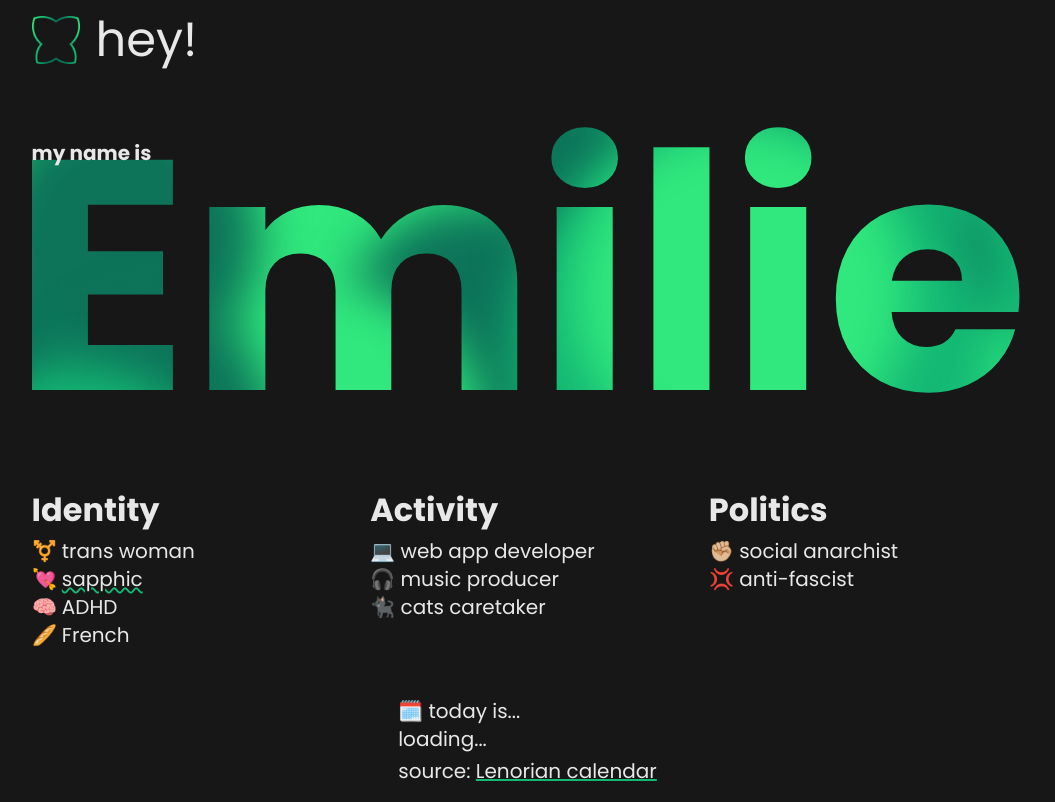
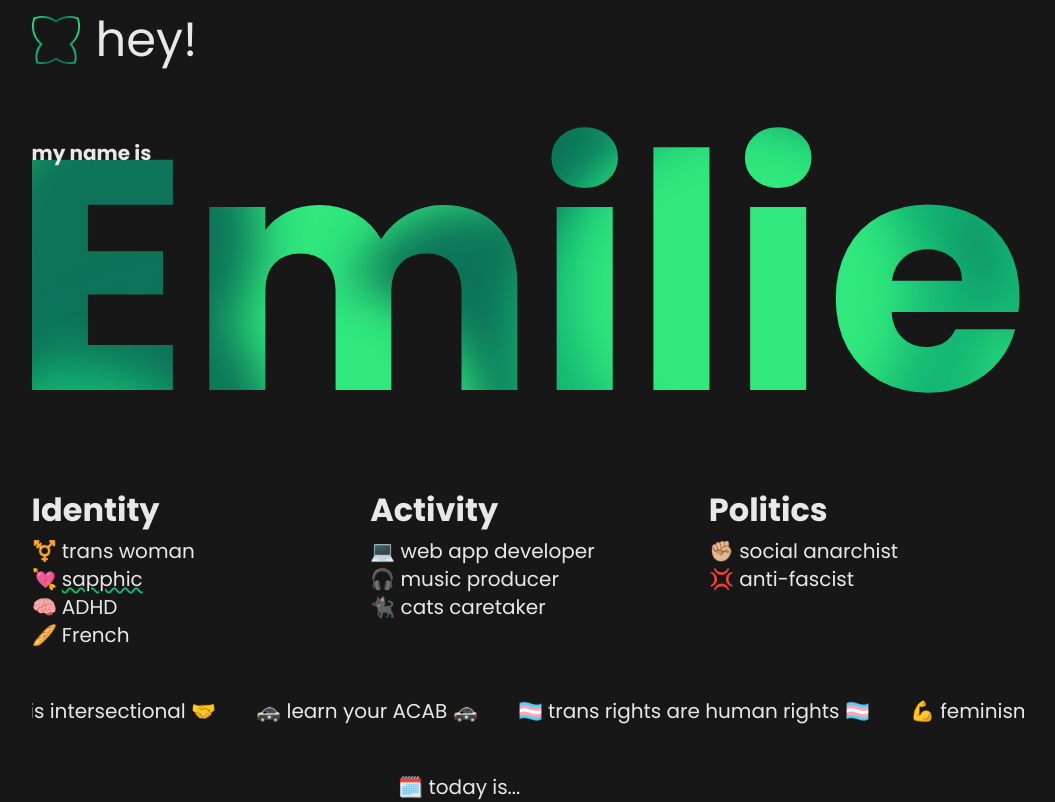
Before and after one commit to emnificent/emnific, a SvelteKit app: page / in a window 1280 px wide. Shown: the top 802 px of the page, without its empty margins (105-1160 px from the left). Built offline with nearby package versions, Linux system fonts and the light colour scheme; no server answers; a web font is replaced by a local one.

Commit message:
feat: add Tickertape of causes

```diff
--- /dev/null
+++ b/src/lib/components/Tickertape.svelte
@@ -0,0 +1,63 @@
+<script>
+  const causes = [
+    '💲 eat the rich 💲',
+    '🚓 learn your ACAB 🚓',
+    '🇵🇸 free Palestine 🇵🇸',
+    '✊🏿 black lives matter ✊🏿',
+    '💪 feminism is for everybody 💪',
+    '🏳️‍⚧️ trans rights are human rights 🏳️‍⚧️',
+    '🏩 sex work is real work 🏩',
+    '⚕️ abortion is healthcare ⚕️',
+    '🌳 save the planet 🌳',
+    '🤝 the future is intersectional 🤝',
+  ]
+
+  // Fisher-Yates x Durstenfeld
+  function shuffle(array) {
+    for (let i = array.length - 1; i > 0; i -= 1) {
+      const j = Math.floor(Math.random() * (i + 1));
+      [array[i], array[j]] = [array[j], array[i]];
+    }
+  }
+
+  shuffle(causes);
+</script>
+
+<section>
+  { #each Array(2) as _ }
+    <div class="tickertape">
+      { #each causes as cause }
+        <h2>{ cause }</h2>
+      { /each }
+    </div>
+  { /each }
+</section>
+
+<style>
+  section {
+    overflow: hidden;
+    display: flex;
+    flex-flow: row nowrap;
+  }
+
+  .tickertape {
+    display: flex;
+    flex-flow: row nowrap;
+
+    animation: 30s linear infinite tickslide;
+  }
+
+  @keyframes tickslide {
+    from {
+      transform: translateX(0);
+    }
+    to {
+      transform: translateX(-100%);
+    }
+  }
+
+  h2 {
+    white-space: nowrap;
+    margin-left: 2.5rem;
+  }
+</style>
--- a/src/routes/+page.svelte
+++ b/src/routes/+page.svelte
@@ -5,11 +5,13 @@
   import Discord from '$lib/components/Discord.svelte';
   import Domains from '$lib/components/Domains.svelte';
 	import Today from '../lib/components/Today.svelte';
+	import Tickertape from '../lib/components/Tickertape.svelte';
 </script>
 
 <main>
   <Hero />
   <About />
+  <Tickertape />
   <Today />
   <Colors />
 
```
